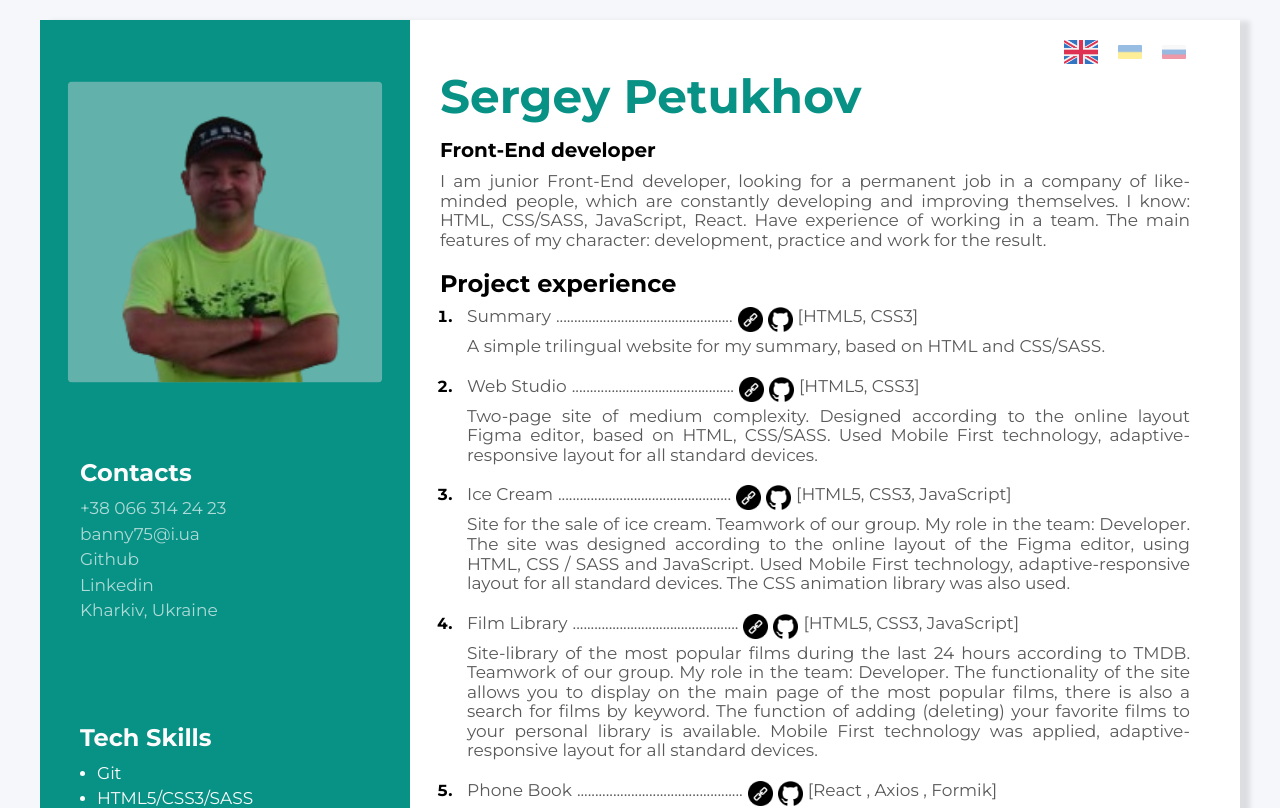
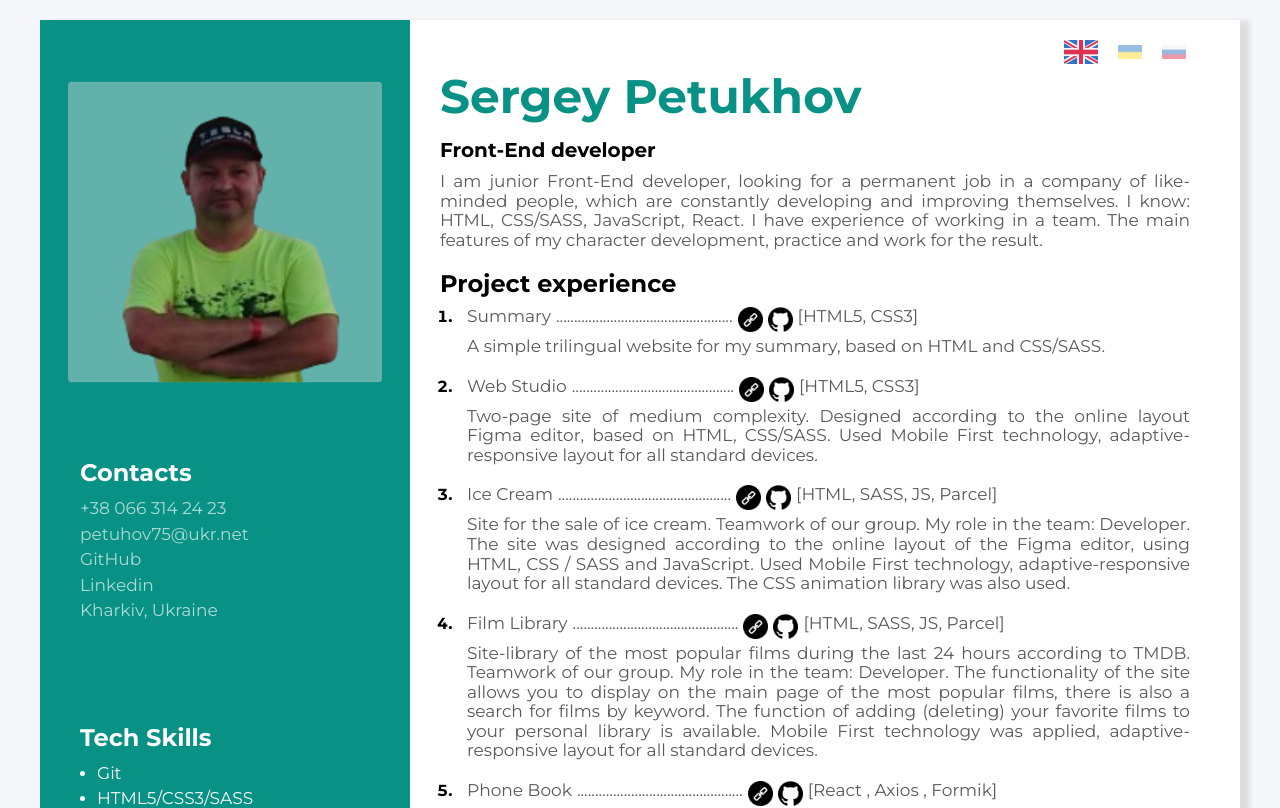
Before and after one commit to Banny-b/resume, a plain HTML site: page index.html in a window 1280 px wide. Shown: the top 808 px of the page. Drawn offline with Linux system fonts and the light colour scheme.

Commit message:
resume
fixed

```diff
--- a/index.html
+++ b/index.html
@@ -31,7 +31,7 @@
                 <p class="about__discription">
                     I am junior Front-End developer, looking for a permanent job in a company of like-minded people,
                     which are constantly developing and improving themselves. I know: HTML, CSS/SASS, JavaScript, React.
-                    Have experience of working in a team. The main features of my character: development, practice and work for the result.
+                    I have experience of working in a team. The main features of my character development, practice and work for the result.
                 </p>
             </section>
             <!-- projects -->
@@ -71,7 +71,7 @@
                                 <span>................................................</span>
                                 <a href="https://banny-b.github.io/project-ice-cream/" class="projects__link"><img src="./img/icon-link.png" alt="github" class="projects__icon"></a>
                                 <a href="https://github.com/Banny-b/project-ice-cream" class="projects__link"><img src="./img/github-logo.png" alt="github" class="projects__icon"></a>
-                                <span class="projects__bracket">[HTML5, CSS3, JavaScript]</span>
+                                <span class="projects__bracket">[HTML, SASS, JS, Parcel]</span>
                             </div>
                             <p class="projects__p">Site for the sale of ice cream. Teamwork of our group. My role in the team: Developer.
                                 The site was designed according to the online layout of the Figma editor, using HTML, CSS / SASS and JavaScript.
@@ -86,7 +86,7 @@
                                 <span>..............................................</span>
                                 <a href="https://banny-b.github.io/filmoteka/" class="projects__link"><img src="./img/icon-link.png" alt="github" class="projects__icon"></a>
                                 <a href="https://github.com/Banny-b/filmoteka" class="projects__link"><img src="./img/github-logo.png" alt="github" class="projects__icon"></a>
-                                <span class="projects__bracket">[HTML5, CSS3, JavaScript]</span>
+                                <span class="projects__bracket">[HTML, SASS, JS, Parcel]</span>
                             </div>
                             <p class="projects__p">Site-library of the most popular films during the last 24 hours according to TMDB.
                                 Teamwork of our group. My role in the team: Developer. The functionality of the site allows you to display on
@@ -167,13 +167,13 @@
                         <a class="contact__link link" href="tel:+380663142423">+38 066 314 24 23</a>
                     </li>
                     <li class="contact__item">
-                        <a class="contact__link link" href="mailto:banny75@i.ua">banny75@i.ua</a>
+                        <a class="contact__link link" href="mailto:petuhov75@ukr.net">petuhov75@ukr.net</a>
                     </li>
                     <!-- <li class="contact__item">
                         <a class="contact__link link" href="https://t.me/xxx">Telegram</a>
                     </li> -->
                     <li class="contact__item">
-                        <a class="contact__link link" href="https://github.com/Banny-b">Github</a>
+                        <a class="contact__link link" href="https://github.com/Banny-b">GitHub</a>
                     </li>
                     <li class="contact__item">
                         <a class="contact__link link" href="https://www.linkedin.com/in/sergey-petukhov-81b81325b/">Linkedin</a>
```
Also changed, not shown: ru.html (+4 -4 lines), ua.html (+4 -4 lines).
